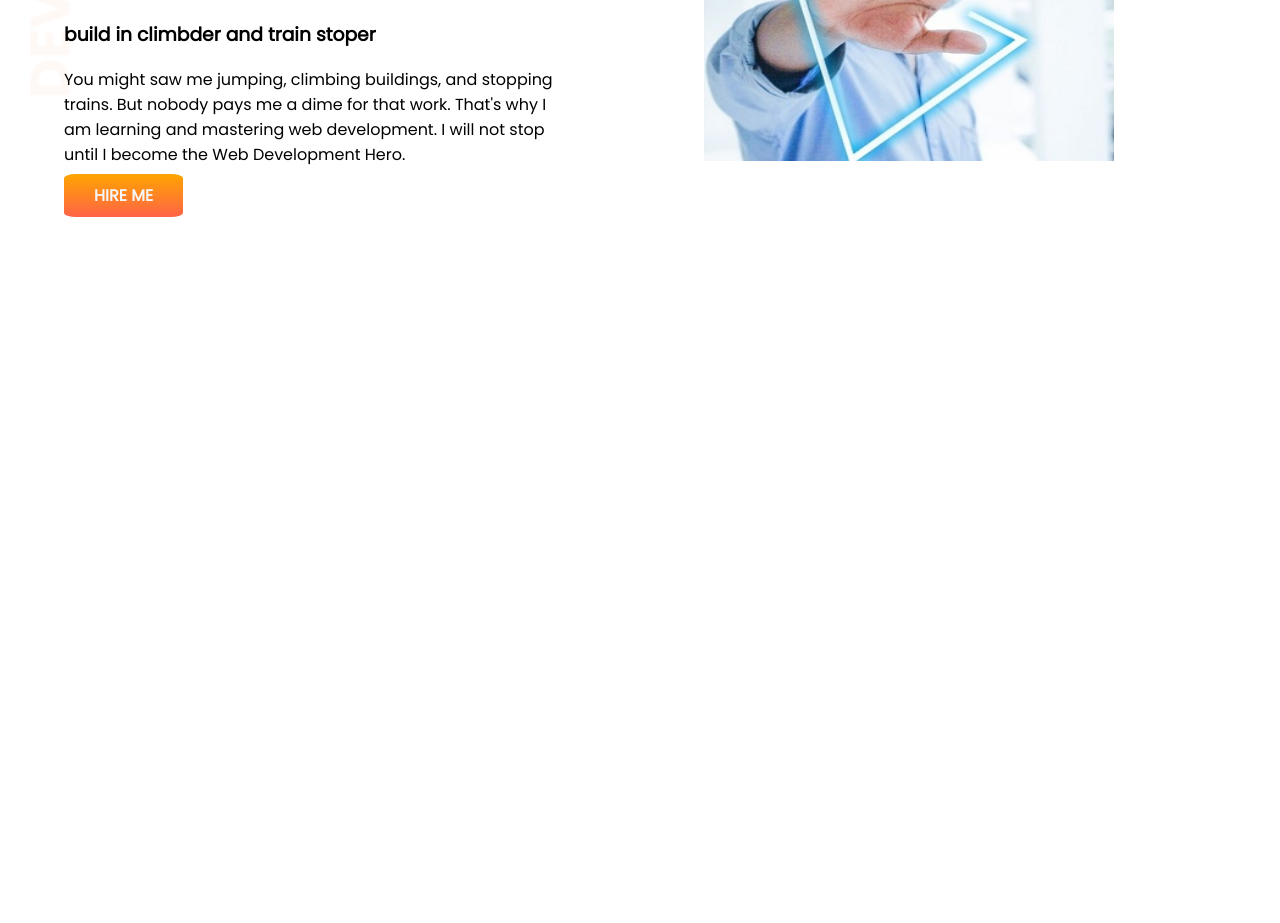
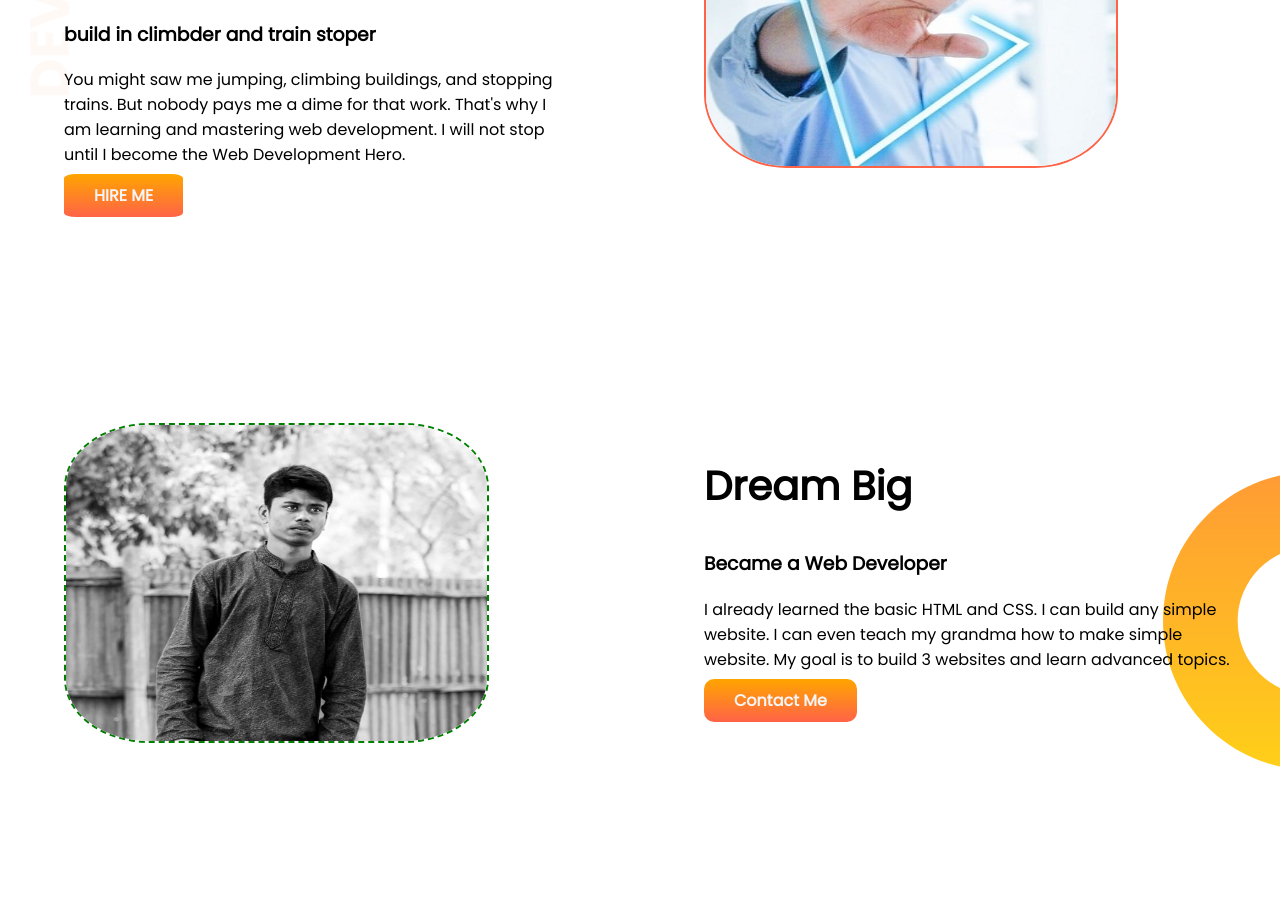
Before and after one commit to Asaduzzamanmonir/developer-portfolio, a plain HTML site: page index.html in a window 1280 px wide. Shown: the part 264-1187 px from the top of the page. Before the commit the page ends 800 px from the top, so only its background shows below. Drawn offline with Linux system fonts and the light colour scheme.

Commit message:
second-part

```diff
--- a/index.html
+++ b/index.html
@@ -32,6 +32,24 @@
         </div>
     </section>
 
+    <section class="dream-big">
+        <div class="second-half">
+            <img src="picture/my5.jpg" alt="Monir2">
+
+        </div>
+        <div class="second-half">
+            <h1>Dream Big </h1>
+            <h3> Became a Web Developer</h3>
+
+            <p> I already learned the basic HTML and CSS. I can build any simple website. I can even teach my grandma
+                how to make simple website. My goal is to build 3 websites and learn advanced topics.</p>
+            <a class="contact" href="https://www.facebook.com/asaduzzaman.redchilli" target="blank">Contact Me</a>
+
+
+        </div>
+
+    </section>
+
 </body>
 
 </html>
--- a/style.css
+++ b/style.css
@@ -10,6 +10,7 @@ h1{
 }
 section{
     display: flex;
+    margin-bottom: 40px;
 }
 .half{
     width: 50%;
@@ -18,6 +19,8 @@ section{
 .half img{
     width: 80%;
     height: 80%;
+    border-radius: 20%;
+    border: solid 2px tomato ;
 }
 .hireme{
     text-decoration: none;
@@ -32,3 +35,29 @@ section{
     background-repeat: no-repeat;
 
 }
+
+.second-half{
+    width: 50%;
+    padding: 5%;
+    padding-right: 50px;
+}
+.second-half img{
+    width: 80%;
+    height: 80%;
+    border-radius: 20%;
+    border: dashed 2px green;
+}
+.contact{
+    text-decoration: none;
+    background-image: linear-gradient(orange, tomato);
+    color: whitesmoke;
+    padding: 10px 30px;
+    border-radius: 10px;
+    font-weight: 700;
+}
+.dream-big{
+    background-image: url(picture/dream-bg.png);
+    background-repeat: no-repeat;
+    background-position: right;
+
+}
```
Also changed, not shown: picture/my1.jpg (deleted), picture/my2.jpg, picture/my4.jpg, picture/my5.jpg (added).
